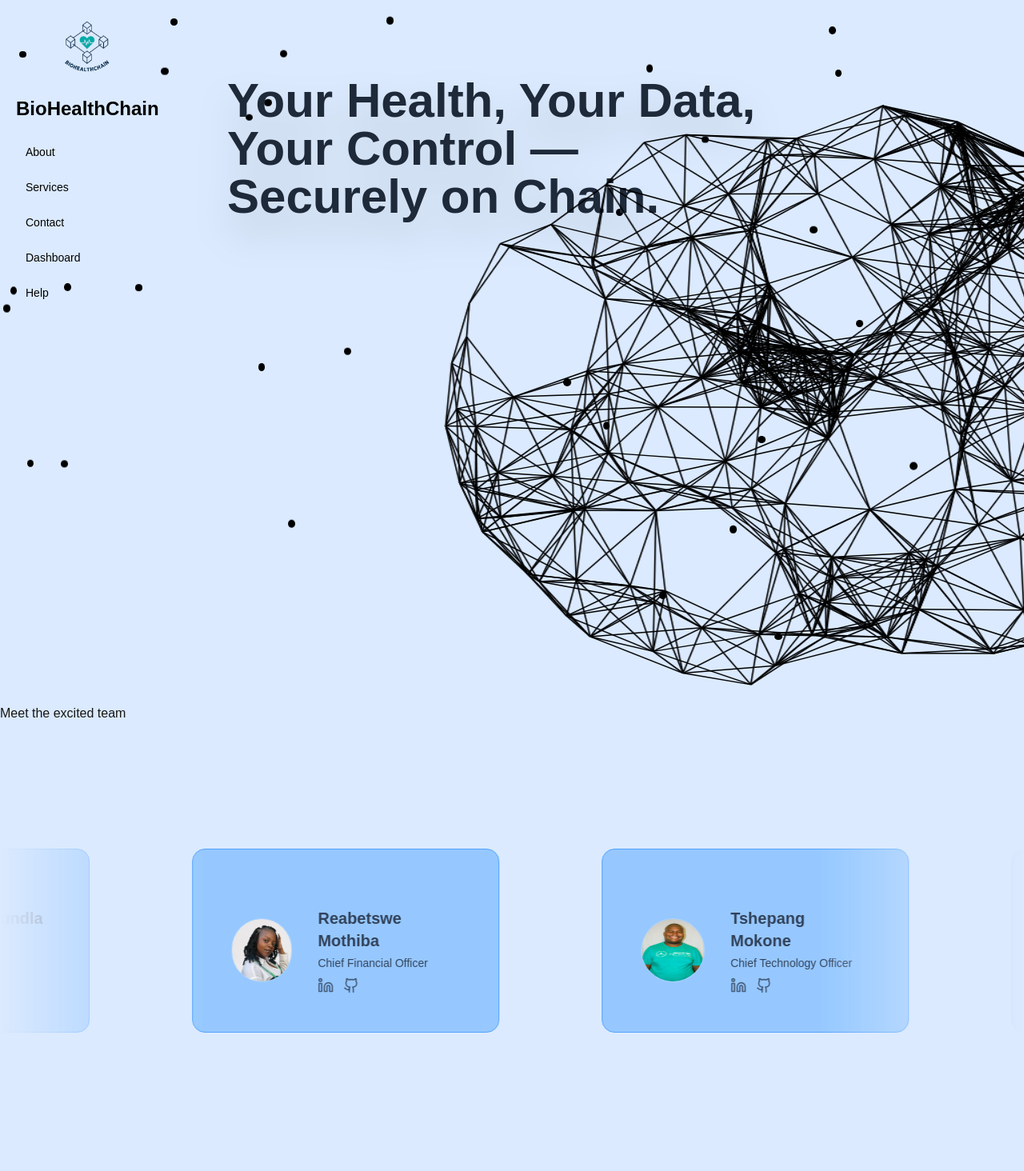
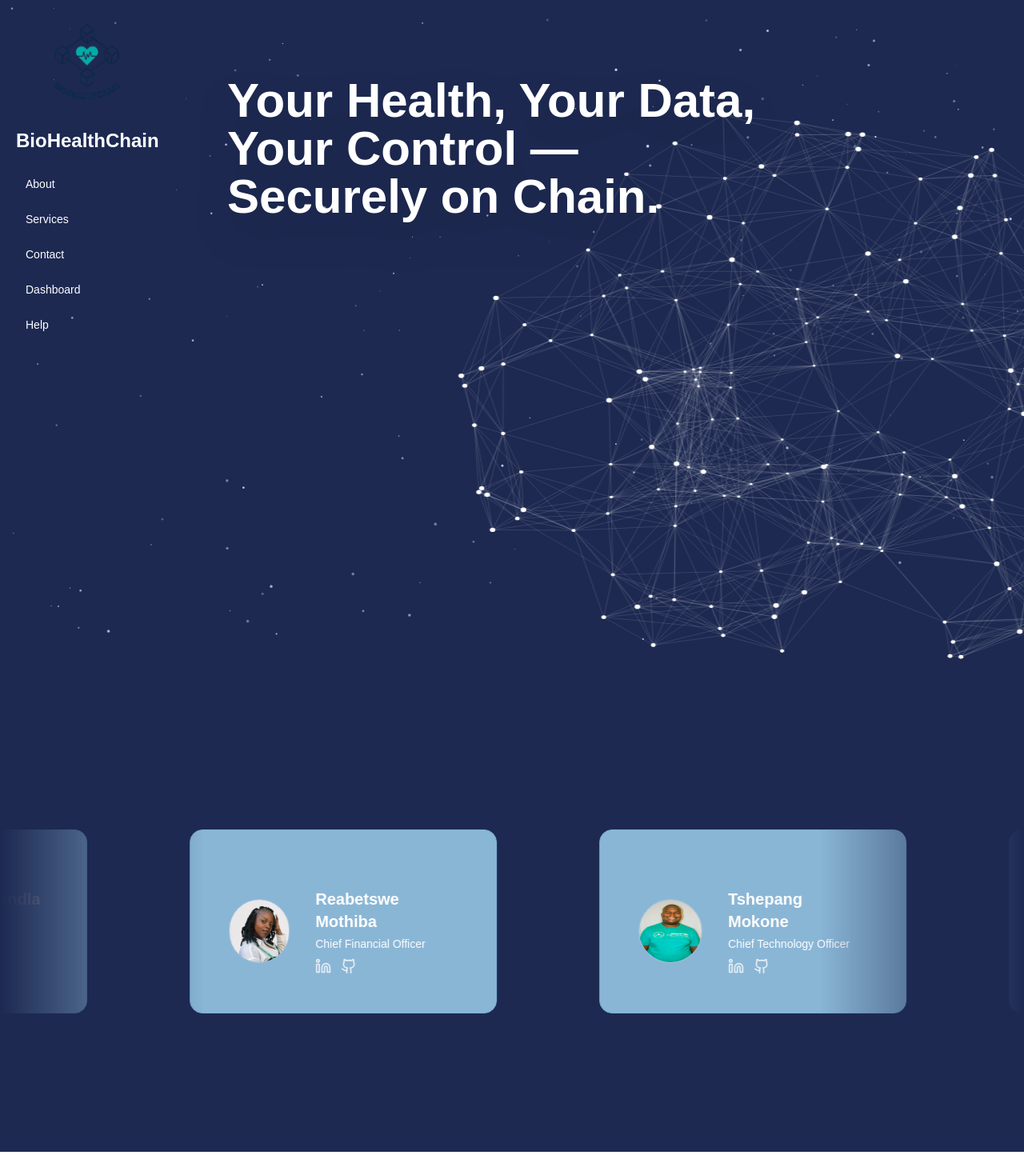
Before and after one commit to sandileSiwundla/BioHealthChain, a Next.js app: page / in a window 1280 px wide. Shown: the whole page at 80% size. After the commit the page ends 1440 px from the top, so only its background shows below. Built offline with nearby package versions, Linux system fonts and the light colour scheme.

Commit message:
Cganged bg

```diff
--- a/app/page.tsx
+++ b/app/page.tsx
@@ -7,7 +7,7 @@ import Stars from '@/components/ui/stars';
 
 const Home = () => {
   return (
-    <div className="bg-blue-100 min-h-screen relative overflow-hidden">
+    <div className="bg-[#1d2951] min-h-screen relative overflow-hidden">
       <div className="relative w-full h-[800px]">
         <Navbar />
         <Stars/>
@@ -18,12 +18,13 @@ const Home = () => {
           className="bg-transparent p-8 relative animate-float"
           style={{ width: '20cm', height: '4cm' }}
         >
-          <h2
-            className="text-6xl font-extrabold text-gray-800 drop-shadow-2xl"
-            style={{ fontFamily: "'Poppins', sans-serif" }}
-          >
-            Your Health, Your Data, Your Control — Securely on Chain.
-          </h2>
+         <h2
+          className="text-6xl font-extrabold text-white drop-shadow-2xl"
+          style={{ fontFamily: "'Montserrat', sans-serif" }}
+        >
+          Your Health, Your Data, Your Control — Securely on Chain.
+        </h2>
+
         </div>
       </div>
         <div style={{
--- a/components/FloatingElement.tsx
+++ b/components/FloatingElement.tsx
@@ -1,3 +1,5 @@
+"use client";
+
 import React, { useRef, useEffect } from "react";
 
 const SphericalWeb = () => {
@@ -9,8 +11,8 @@ const SphericalWeb = () => {
     const ctx = canvas.getContext("2d");
     if (!ctx) return;
 
-    canvas.width = window.innerWidth;
-    canvas.height = window.innerHeight;
+    let width = canvas.width = window.innerWidth;
+    let height = canvas.height = window.innerHeight;
 
     const points: { x: number; y: number; z: number }[] = [];
     const totalPoints = 180;
@@ -29,30 +31,43 @@ const SphericalWeb = () => {
     let angle = 0;
 
     const animate = () => {
-      ctx.clearRect(0, 0, canvas.width, canvas.height);
+      ctx.clearRect(0, 0, width, height);
       ctx.save();
-      ctx.translate(canvas.width / 2, canvas.height / 2);
+      ctx.translate(width / 2, height / 2);
 
       const cosA = Math.cos(angle);
       const sinA = Math.sin(angle);
 
-      const projected: { x: number; y: number }[] = [];
+      const projected: { x: number; y: number; scale: number }[] = [];
+
       for (let p of points) {
         const x = p.x * cosA - p.z * sinA;
         const z = p.x * sinA + p.z * cosA;
-        const scale = 500 / (500 + z);
+
+        // Perspective scale with clamping
+        let scale = 500 / (500 + z);
+        scale = Math.min(Math.max(scale, 0.6), 1.4); // clamp to avoid shrinking too much
+
         projected.push({
           x: x * scale,
           y: p.y * scale,
+          scale,
         });
       }
 
-      ctx.strokeStyle = "black";
-      ctx.lineWidth = 1.5;
+      // Draw points
+      for (let p of projected) {
+        ctx.beginPath();
+        ctx.arc(p.x, p.y, 2 * p.scale, 0, Math.PI * 2); // scale radius slightly
+        ctx.fillStyle = "white";
+        ctx.fill();
+      }
 
+      // Draw connecting lines
+      ctx.strokeStyle = "rgba(255,255,255,0.4)";
+      ctx.lineWidth = 0.3;
       for (let i = 0; i < projected.length; i++) {
         for (let j = i + 1; j < projected.length; j++) {
-          // connect only if points are close enough to reduce clutter
           const dx = projected[i].x - projected[j].x;
           const dy = projected[i].y - projected[j].y;
           if (Math.sqrt(dx * dx + dy * dy) < 120) {
@@ -70,6 +85,13 @@ const SphericalWeb = () => {
     };
 
     animate();
+
+    const handleResize = () => {
+      width = canvas.width = window.innerWidth;
+      height = canvas.height = window.innerHeight;
+    };
+    window.addEventListener("resize", handleResize);
+    return () => window.removeEventListener("resize", handleResize);
   }, []);
 
   return <canvas ref={canvasRef} className="w-full h-full" style={{ background: "transparent" }} />;
--- a/components/Navbar.tsx
+++ b/components/Navbar.tsx
@@ -30,11 +30,11 @@ const Navbar = () => {
         <Image
           src="/logo.png"
           alt="Company Logo"
-          width={80}
-          height={80}
+          width={120}
+          height={120}
           className="rounded-full"
         />
-        <div className="text-2xl font-bold text-black">BioHealthChain</div>
+        <div className="text-2xl font-bold text-white">BioHealthChain</div>
       </div>
 
       {/* Dynamic nav buttons */}
@@ -58,7 +58,7 @@ const Navbar = () => {
                 key={parent}
                 variant="link"
                 size="sm"
-                className="!text-black items-start w-full text-left"
+                className="!text-white items-start w-full text-left"
                 onClick={() => handleParentClick(parent)}
               >
                 {parent}
@@ -71,7 +71,7 @@ const Navbar = () => {
         <Button
           variant="link"
           size="sm"
-          className="!text-gray-500 !hover:text-gray-700 mt-4  w-full text-left"
+          className="!text-white-500 !hover:text-white-700 mt-4  w-full text-left"
           onClick={() => setActiveParent(null)}
         >
           ← Back
--- a/components/teams.tsx
+++ b/components/teams.tsx
@@ -5,10 +5,6 @@ import { InfiniteMovingCards } from "./ui/InfiniteCards";
 const Clients = () => {
   return (
     <section id="team" className="py-20">
-      <h1 className="heading">
-        Meet the
-        <span className="text-purple"> excited team</span>
-      </h1>
 
       <div className="flex flex-col items-center max-lg:mt-10">
         <div
--- a/components/ui/InfiniteCards.tsx
+++ b/components/ui/InfiniteCards.tsx
@@ -77,7 +77,7 @@ export const InfiniteMovingCards = ({
           <li
             key={idx}
             className={cn(
-              "w-[45vw] max-w-full relative rounded-2xl border border-blue-400 p-5 md:p-12 md:w-[30vw] bg-blue-300/90 backdrop-blur-2xl flex-shrink-0",
+              "w-[45vw] max-w-full relative rounded-2xl border border-[#7BAFD4] p-5 md:p-12 md:w-[30vw] bg-[#8AB6D6] backdrop-blur-2xl flex-shrink-0",
               pauseOnHover && "hover:[animation-play-state:paused]"
             )}
             style={{
@@ -97,14 +97,14 @@ export const InfiniteMovingCards = ({
 
               {/* text */}
               <div className="flex flex-col gap-1">
-                <span className="text-xl font-bold text-slate-700">{item.name}</span>
-                <span className="text-sm text-slate-700">{item.title}</span>
+                <span className="text-xl font-bold text-white">{item.name}</span>
+                <span className="text-sm text-white">{item.title}</span>
                 <div className="flex gap-3 mt-1">
                   <a href={item.linkedin} target="_blank" rel="noopener noreferrer">
-                    <Linkedin className="w-5 h-5 text-slate-700/80 hover:text-white" />
+                    <Linkedin className="w-5 h-5 text-white/80 hover:text-white" />
                   </a>
                   <a href={item.github} target="_blank" rel="noopener noreferrer">
-                    <Github className="w-5 h-5 text-slate-700/80 hover:text-white" />
+                    <Github className="w-5 h-5 text-white/80 hover:text-white" />
                   </a>
                 </div>
               </div>
--- a/components/ui/stars.tsx
+++ b/components/ui/stars.tsx
@@ -1,41 +1,141 @@
-"use client"
+"use client";
 
-import { useEffect, useRef } from "react"
+import { useEffect, useRef } from "react";
 
 export default function FloatingElements() {
-  const containerRef = useRef<HTMLDivElement>(null)
+  const canvasRef = useRef<HTMLCanvasElement>(null);
 
   useEffect(() => {
-    const container = containerRef.current
-    if (!container) return
+    const canvas = canvasRef.current;
+    if (!canvas) return;
 
-    const elements = container.querySelectorAll(".floating-element")
+    const ctx = canvas.getContext("2d");
+    if (!ctx) return;
 
-    elements.forEach((element, index) => {
-      const htmlElement = element as HTMLElement
-      htmlElement.style.animationDelay = `${index * 0.3}s`
-      htmlElement.style.animationDuration = `${2 + Math.random() * 3}s`
-    })
-  }, [])
+    // Set canvas size
+    const setCanvasSize = () => {
+      canvas.width = window.innerWidth;
+      canvas.height = window.innerHeight;
+    };
+
+    setCanvasSize();
+
+    // Create stars
+    const stars: {
+      x: number;
+      y: number;
+      radius: number;
+      brightness: number;
+      speed: number;
+      twinkleSpeed: number;
+      twinkleOffset: number;
+    }[] = [];
+    const starCount = 150;
+
+    for (let i = 0; i < starCount; i++) {
+      stars.push({
+        x: Math.random() * canvas.width,
+        y: Math.random() * canvas.height,
+        radius: Math.random() * 1.5 + 0.5,
+        brightness: Math.random() * 0.5 + 0.5,
+        speed: Math.random() * 0.5 + 0.2,
+        twinkleSpeed: Math.random() * 0.05,
+        twinkleOffset: Math.random() * Math.PI * 2,
+      });
+    }
+
+    let animationFrameId: number;
+    let time = 0;
+
+    // Animation loop
+    const animate = () => {
+      time += 0.01;
+
+      // Clear canvas completely for transparency
+      ctx.clearRect(0, 0, canvas.width, canvas.height);
+
+      // Draw stars
+      stars.forEach((star) => {
+        // Move stars slowly downward
+        star.y += star.speed * 0.1;
+
+        // Reset star if it goes off screen
+        if (star.y > canvas.height) {
+          star.y = 0;
+          star.x = Math.random() * canvas.width;
+        }
+
+        // Calculate twinkling effect
+        const twinkle = Math.sin(time * star.twinkleSpeed + star.twinkleOffset) * 0.3 + 0.7;
+
+        // Draw star
+        ctx.beginPath();
+        ctx.arc(star.x, star.y, star.radius, 0, Math.PI * 2);
+
+        // Create gradient for star
+        const gradient = ctx.createRadialGradient(star.x, star.y, 0, star.x, star.y, star.radius * 2);
+        gradient.addColorStop(0, `rgba(255, 255, 255, ${star.brightness * twinkle})`);
+        gradient.addColorStop(0.5, `rgba(200, 220, 255, ${star.brightness * twinkle * 0.7})`);
+        gradient.addColorStop(1, "rgba(100, 150, 255, 0)");
+
+        ctx.fillStyle = gradient;
+        ctx.fill();
+      });
+
+      // Draw occasional shooting stars
+      if (Math.random() < 0.001) {
+        drawShootingStar(ctx, canvas.width, canvas.height);
+      }
+
+      animationFrameId = requestAnimationFrame(animate);
+    };
+
+    animate();
+
+    // Handle window resize
+    const handleResize = () => {
+      setCanvasSize();
+    };
+
+    window.addEventListener("resize", handleResize);
+
+    return () => {
+      cancelAnimationFrame(animationFrameId);
+      window.removeEventListener("resize", handleResize);
+    };
+  }, []);
+
+  // Function to draw a shooting star
+  const drawShootingStar = (ctx: CanvasRenderingContext2D, width: number, height: number) => {
+    const x = Math.random() * width;
+    const y = Math.random() * height * 0.3;
+    const length = 50 + Math.random() * 100;
+    const angle = Math.PI / 4 + Math.random() * (Math.PI / 8);
+
+    ctx.beginPath();
+    ctx.moveTo(x, y);
+    ctx.lineTo(x - length * Math.cos(angle), y + length * Math.sin(angle));
+
+    const gradient = ctx.createLinearGradient(
+      x,
+      y,
+      x - length * Math.cos(angle),
+      y + length * Math.sin(angle)
+    );
+    gradient.addColorStop(0, "rgba(255, 255, 255, 1)");
+    gradient.addColorStop(0.5, "rgba(200, 220, 255, 0.8)");
+    gradient.addColorStop(1, "rgba(100, 150, 255, 0)");
+
+    ctx.strokeStyle = gradient;
+    ctx.lineWidth = 2;
+    ctx.stroke();
+  };
 
   return (
-    <div ref={containerRef} className="absolute inset-0 overflow-hidden pointer-events-none">
-      {Array.from({ length: 30 }).map((_, i) => (
-        <div
-          key={i}
-          className="floating-element absolute animate-bounce"
-          style={{
-            left: `${Math.random() * 100}%`,
-            top: `${Math.random() * 100}%`,
-            width: `${8 + Math.random() * 2}px`,
-            height: `${8 + Math.random() * 2}px`,
-            borderRadius: "50%",
-            backgroundColor: "black",
-            animationDuration: `${2 + Math.random() * 3}s`,
-            animationDelay: `${Math.random() * 2}s`,
-          }}
-        />
-      ))}
-    </div>
-  )
+    <canvas
+      ref={canvasRef}
+      className="absolute inset-0 overflow-hidden pointer-events-none"
+      style={{ background: "transparent" }}
+    />
+  );
 }
```
